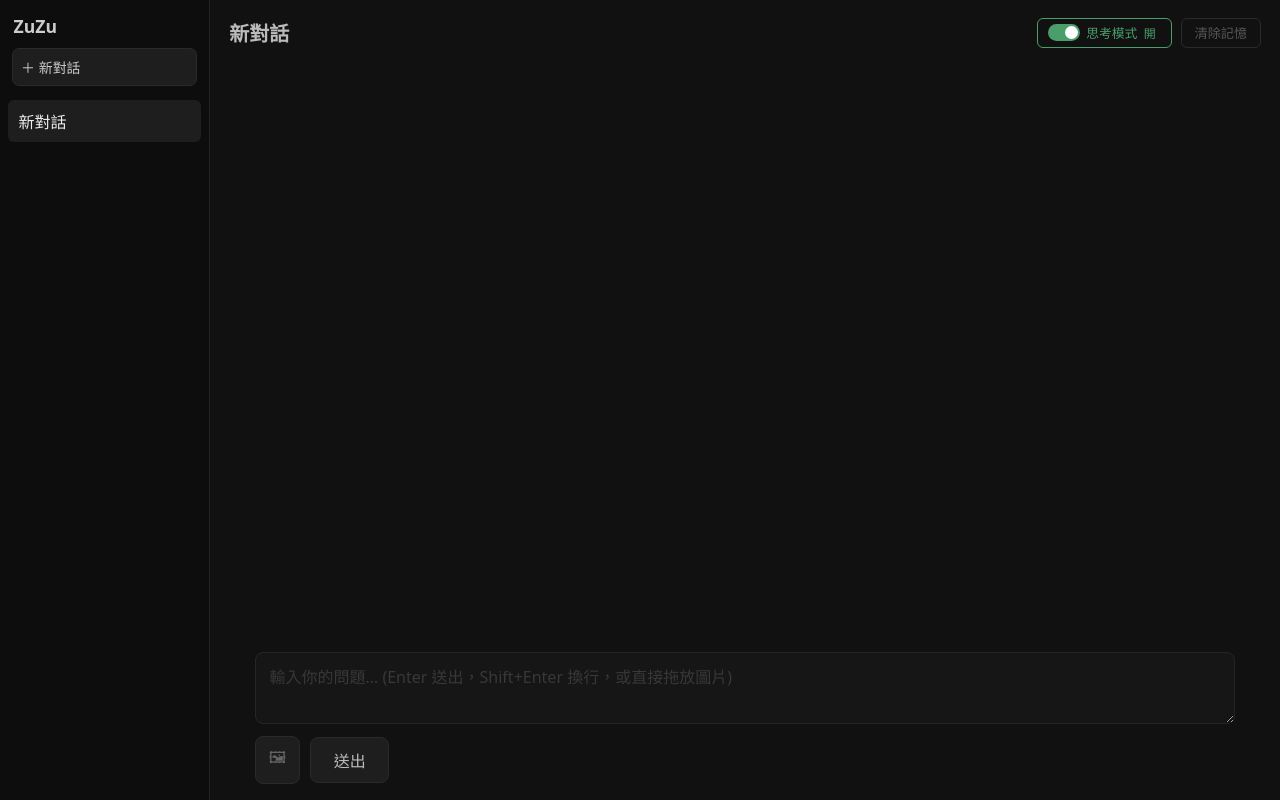
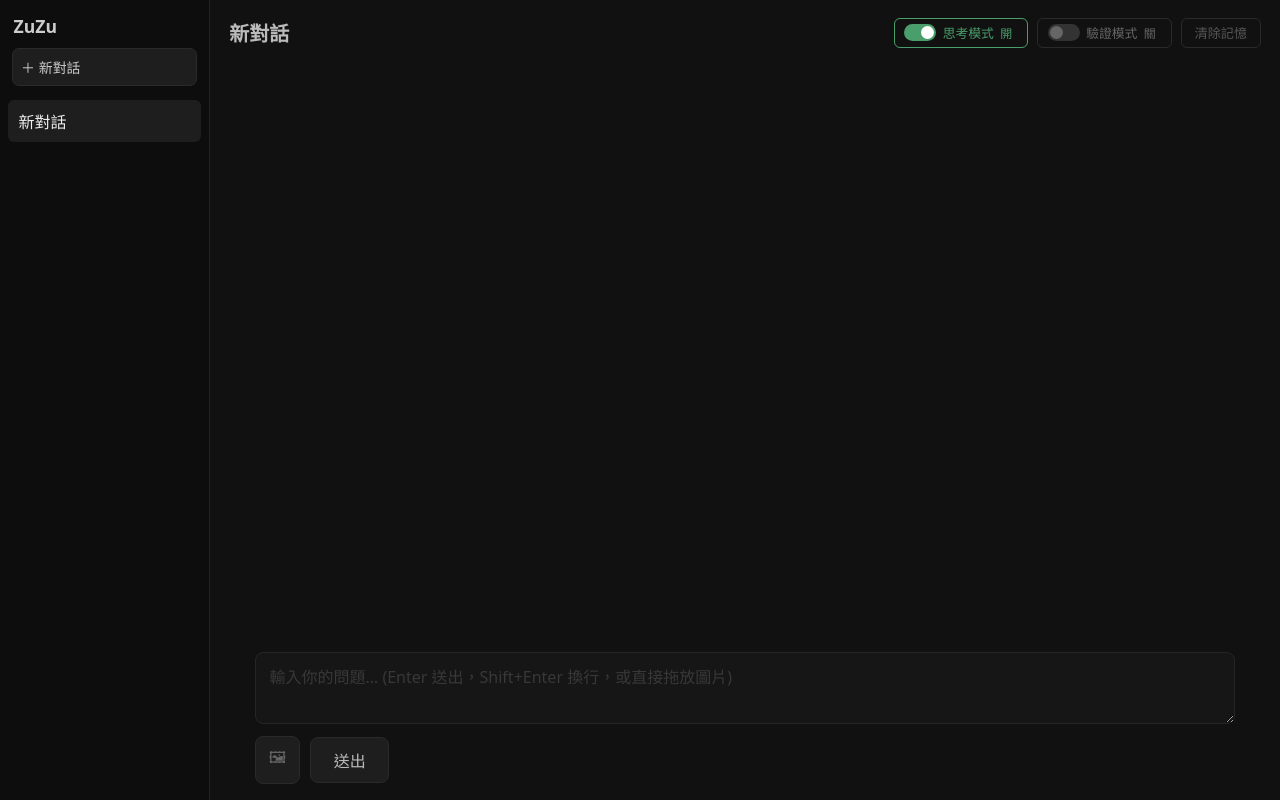
Before and after one commit to ninjaren/zuzu-agent, a Flask app: page / in a window 1280 px wide. Run offline with Flask 3, Linux system fonts and the light colour scheme; data that the repository does not hold is empty.

Commit message:
feat: add verify mode (self-check after answer)
- agent_runner.py: add _verify_answer() and verify param to agent_loop
  — sends one extra LLM call (no tools) to re-check answer
- app.py: accept verify flag from request JSON
- config.py: add VERIFY_ANSWER=False server-side default
- index.html: add amber-colored verify toggle next to think toggle
  — shows "(驗證模式)" in status while waiting
- README.md: document verify implementation + why Self-Consistency
  (method 2) was not adopted

Co-Authored-By: Claude Sonnet 4.6 <noreply@anthropic.com>

```diff
--- a/app.py
+++ b/app.py
@@ -78,8 +78,9 @@ def clear_session(sid):
 def chat(sid):
     # 主要對話端點：接收使用者輸入，呼叫 agent_loop，回傳模型回答
     prompt    = request.json.get("prompt", "").strip()
-    think     = request.json.get("think", False)    # 是否開啟 think 模式（延伸思考）
-    image_b64 = request.json.get("image", None)     # 使用者上傳的圖片（base64 字串）
+    think     = request.json.get("think",  False)   # 是否開啟 think 模式（延伸思考）
+    verify    = request.json.get("verify", False)   # 是否開啟驗證模式（答完再核查一次）
+    image_b64 = request.json.get("image",  None)    # 使用者上傳的圖片（base64 字串）
     if not prompt and not image_b64:
         return jsonify({"error": "請輸入問題或上傳圖片"}), 400
 
@@ -87,7 +88,7 @@ def chat(sid):
     messages = build_messages(history, prompt, image_b64)
 
     try:
-        reply = agent_loop(messages, think)
+        reply = agent_loop(messages, think, verify)
 
         # 將本輪對話存入 session 紀錄與 RAG 向量資料庫
         turn_id = f"{sid}_turn_{len(history) // 2}"
--- a/config.py
+++ b/config.py
@@ -7,6 +7,11 @@ MODEL        = "qwen3:8b"
 VISION_MODEL = "llava:7b"
 # Ollama 本機 API 端點
 OLLAMA_URL   = "http://localhost:11434/api/chat"
+
+# ── 驗證模式 ──────────────────────────────────────
+# 開啟後 agent_loop 拿到答案後再呼叫一次模型做自我核查
+# 預設 False（可由前端 per-request 覆蓋，此為 server-side 預設值）
+VERIFY_ANSWER = False
 
 # ── Session 設定 ──────────────────────────────────
 # session 對話紀錄的儲存目錄，不存在時自動建立
--- a/templates/index.html
+++ b/templates/index.html
@@ -136,6 +136,8 @@
       transition: border-color 0.2s, color 0.2s;
     }
     .toggle-wrap:has(input:checked) { border-color: #4a9e6b; color: #4a9e6b; }
+    .toggle-wrap.verify:has(input:checked) { border-color: #b8892a; color: #b8892a; }
+    .toggle-wrap.verify input:checked + .toggle-track { background: #b8892a; }
     .toggle-wrap input { display: none; }
     .toggle-track {
       width: 32px; height: 17px;
@@ -351,6 +353,12 @@
           思考模式
           <span class="toggle-state" id="toggle-label">開</span>
         </label>
+        <label class="toggle-wrap verify" title="答完後再做一次自我核查，多花 3-8 秒，能抓到計算或邏輯錯誤">
+          <input type="checkbox" id="verify-toggle" onchange="updateVerifyLabel()">
+          <span class="toggle-track"></span>
+          驗證模式
+          <span class="toggle-state" id="verify-label">關</span>
+        </label>
         <button id="clear-btn" onclick="clearSession()">清除記憶</button>
       </div>
     </div>
@@ -418,8 +426,10 @@
     const statusEl    = document.getElementById("status");
     const turnsEl     = document.getElementById("turns");
     const sendBtn     = document.getElementById("send-btn");
-    const thinkToggle = document.getElementById("think-toggle");
-    const toggleLabel = document.getElementById("toggle-label");
+    const thinkToggle  = document.getElementById("think-toggle");
+    const toggleLabel  = document.getElementById("toggle-label");
+    const verifyToggle = document.getElementById("verify-toggle");
+    const verifyLabel  = document.getElementById("verify-label");
     const sessionList = document.getElementById("session-list");
     const chatTitle   = document.getElementById("chat-title");
 
@@ -475,6 +485,10 @@
 
     function updateToggleLabel() {
       toggleLabel.textContent = thinkToggle.checked ? "開" : "關";
+    }
+
+    function updateVerifyLabel() {
+      verifyLabel.textContent = verifyToggle.checked ? "開" : "關";
     }
 
     // ── Session 管理 ──
@@ -604,7 +618,8 @@
       if (!currentSid) return;
 
       sendBtn.disabled = true;
-      statusEl.textContent = image ? "分析圖片中…" : (thinkToggle.checked ? "深度思考中…" : "思考中…");
+      const baseStatus = image ? "分析圖片中…" : (thinkToggle.checked ? "深度思考中…" : "思考中…");
+      statusEl.textContent = verifyToggle.checked ? baseStatus + "（驗證模式）" : baseStatus;
       statusEl.className = "";
       promptEl.value = "";
 
@@ -622,10 +637,10 @@
       userDiv.scrollIntoView({ behavior: "smooth" });
 
       clearImage();
-      const waitBubble = addBubble("waiting", image ? "分析圖片中…" : (thinkToggle.checked ? "深度思考中…" : "思考中…"));
+      const waitBubble = addBubble("waiting", verifyToggle.checked ? baseStatus + "（驗證模式）" : baseStatus);
 
       try {
-        const body = { prompt: text, think: thinkToggle.checked };
+        const body = { prompt: text, think: thinkToggle.checked, verify: verifyToggle.checked };
         if (image) body.image = image;
         const res  = await fetch(`/sessions/${currentSid}/chat`, {
           method: "POST",
```
Also changed, not shown: agent_runner.py (+32 -4 lines), README.md.
